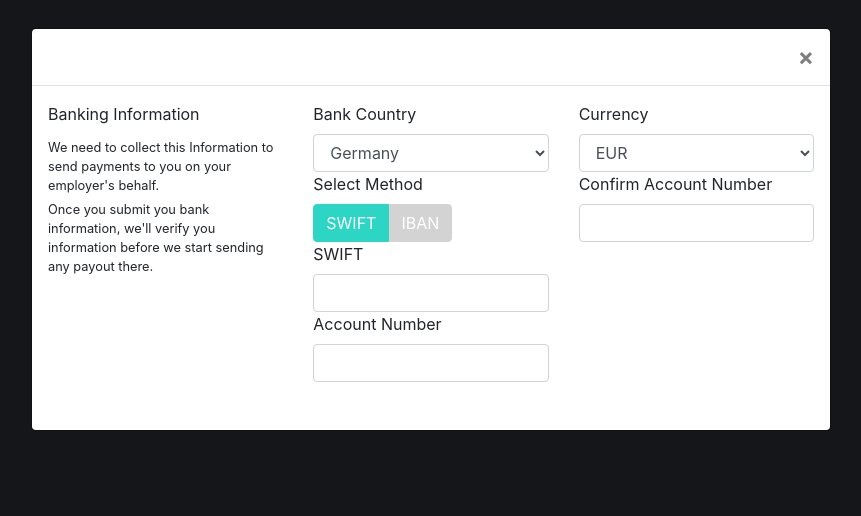
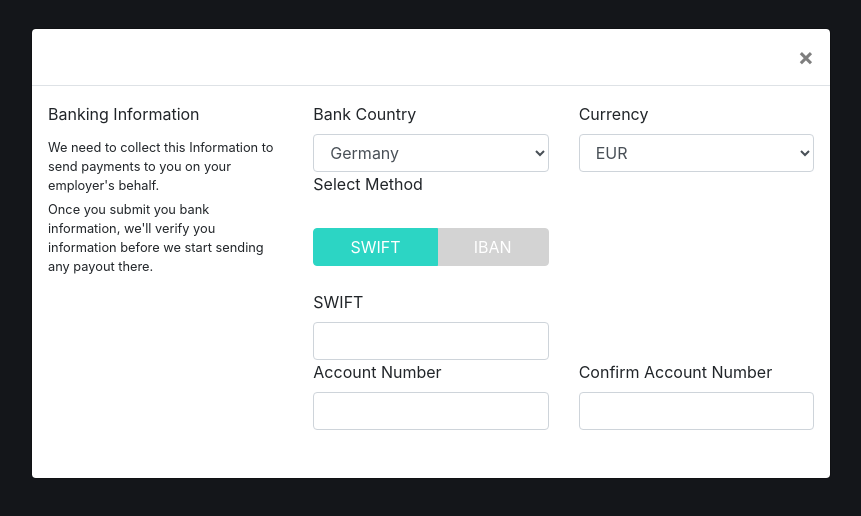
Before and after one commit to Nestor-Daniel/bank-component, a React (Create React App) app: page / in a window 1280 px wide. Both pictures are taken after a click on the button "Enter". Shown: the top 516 px of the page, without its empty margins (209-1070 px from the left). Built offline with nearby package versions, Linux system fonts and the light colour scheme; the HTML template or start-up script is replaced by a standard one.

Commit message:
layout fix

```diff
--- a/src/App.css
+++ b/src/App.css
@@ -37,3 +37,13 @@
   background-color: lightGray;
   border-color: lightGray
 }
+
+.flexComp {
+  display: flex;
+  flex-flow: column;
+}
+
+.spaceFill {
+  flex-flow: column;
+  flex: 1;
+}
--- a/src/App.js
+++ b/src/App.js
@@ -14,6 +14,7 @@ export default function App(){
   const [show, setShow] = useState(false);
   const [isSwift, setSwift] = useState(true);
   const [isEUCountry, setEUCountry] = useState(false);
+  const [currency, setCurrency] = useState();
 
   const openModal = () => setShow(true);
   const closeModal = () => setShow(false);
@@ -24,9 +25,11 @@ export default function App(){
       switch (props.target.value) {
         case 'GER':
           setEUCountry(false);
+          setCurrency('EUR');
           break;
         case 'UK':
           setEUCountry(true);
+          setCurrency('GBP');
           break;
         default:
           break;
@@ -42,7 +45,7 @@ export default function App(){
         <Modal.Body>
           <Form>
             <Form.Group as={Row}>
-              <Form.Group as={Col}>
+              <Form.Group as={Col} className='flexComp'>
                 <Form.Label size = "lg">
                   Banking Information
                 </Form.Label>
@@ -54,8 +57,9 @@ export default function App(){
                   Once you submit you bank information, we'll verify
                   you information before we start sending any payout there.
                 </Form.Text>
+                <div className='spaceFill'></div>
               </Form.Group>
-              <Form.Group as={Col}>
+              <Form.Group as={Col}className='flexComp'>
                 {isSwift?<Form.Label>Bank Country</Form.Label>:null}
                 {isSwift?<Form.Control as="select" defaultValue="" onChange = {selectCountry}>
                   <option value = 'GER' >Germany</option>
@@ -66,21 +70,23 @@ export default function App(){
                   <ToggleButton value='SWIFT' variant="success" >SWIFT</ToggleButton>
                   <ToggleButton value='IBAN' variant="success" >IBAN</ToggleButton>
                 </ToggleButtonGroup><br/>
+                <div className='spaceFill'></div>
                 <Form.Label>SWIFT</Form.Label>
                 <Form.Control />
                 {isSwift?<Form.Label>Account Number</Form.Label>:null}
                 {isSwift?<Form.Control />:null}
               </Form.Group>
-              <Form.Group as={Col} class="d-flex bd-highlight mb-3">
+              <Form.Group as={Col} className='flexComp'>
                 {isSwift?<Form.Label>Currency</Form.Label>:null}
-                {isSwift?<Form.Control as="select" class="mr-auto p-2 bd-highlight">
+                {isSwift?<Form.Control as="select" value = {currency}>
                   <option>EUR</option>
                   <option>GBP</option>
                 </Form.Control>:null}
-                {isEUCountry?<Form.Label>Rounting Number</Form.Label>:null}
-                {isEUCountry?<Form.Control/>:null}
+                <div className='spaceFill'></div>
+                {isSwift && isEUCountry?<Form.Label>Rounting Number</Form.Label>:null}
+                {isSwift && isEUCountry?<Form.Control/>:null}
                 {isSwift?<Form.Label>Confirm Account Number</Form.Label>:<Form.Label>Currency</Form.Label>}
-                {isSwift?<Form.Control/>:<Form.Control as="select" class="mr-auto p-2 bd-highlight">
+                {isSwift?<Form.Control/>:<Form.Control as="select" value = {currency}>
                   <option>EUR</option>
                   <option>GBP</option>
                 </Form.Control>}
```
